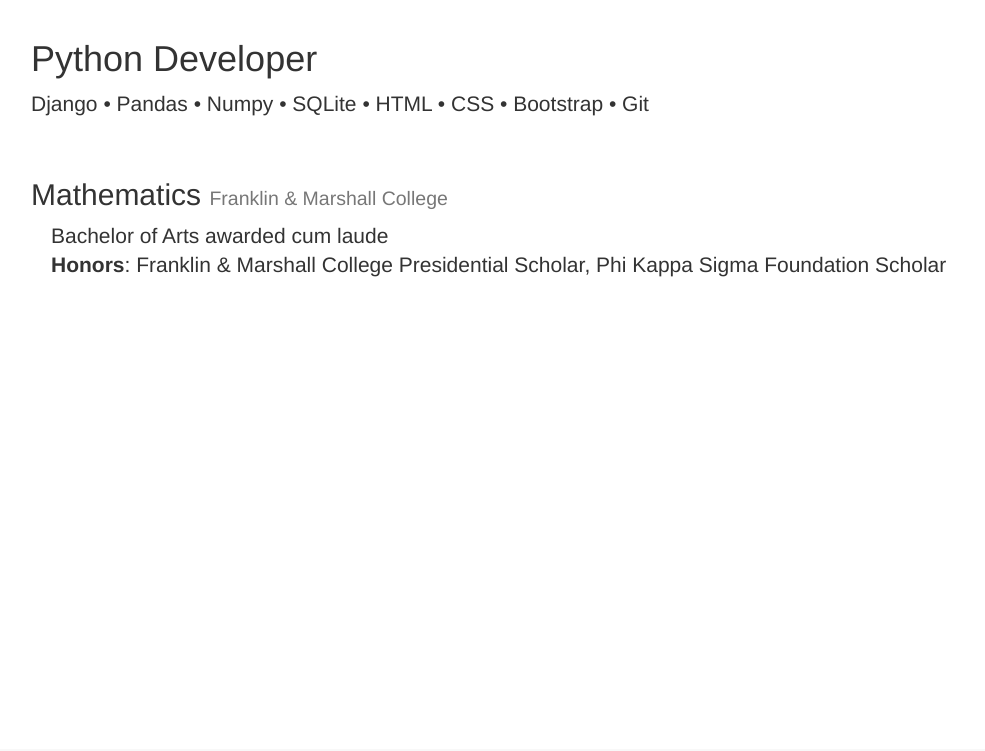
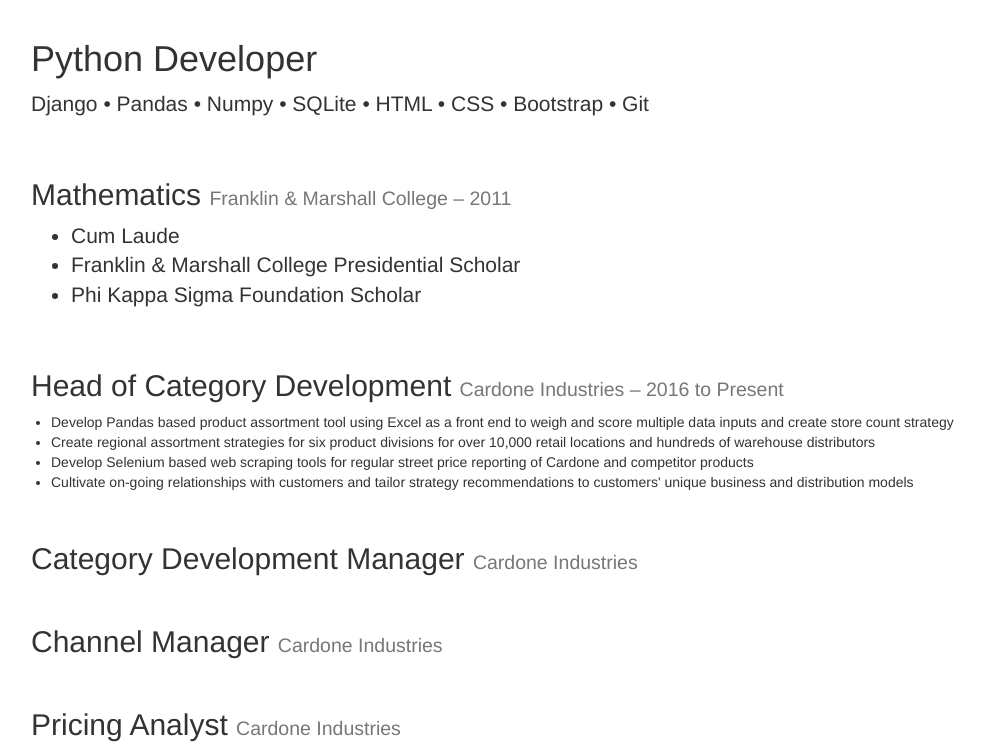
Before and after one commit to mbtomlinson/personal-resume, a Django app: page /resume/ in a window 1280 px wide. Shown: the part 51-802 px from the top of the page, without its empty margins (54-1039 px from the left). Before the commit the page ends 328 px from the top, so only its background shows below. Run offline with Django 3.2, Linux system fonts and the light colour scheme; some libraries are stand-ins or nearby versions.

Commit message:
changing bootstrap templates

```diff
--- a/personal/static/personal/css/starter-template.css
+++ b/personal/static/personal/css/starter-template.css
@@ -1,6 +1,7 @@
 body {
   padding-top: 50px;
 }
+
 .starter-template {
   padding: 40px 15px;
   text-align: center;
--- a/personal/templates/personal/header.html
+++ b/personal/templates/personal/header.html
@@ -42,6 +42,7 @@
       </div>
     </nav>
   </header>
+
   <body>
     <div class="container">
       {% block content %}
--- a/personal/templates/personal/resume.html
+++ b/personal/templates/personal/resume.html
@@ -7,10 +7,36 @@
 	<h1>Python Developer</h1>
 	<p class="lead">Django &bull; Pandas &bull; Numpy &bull; SQLite &bull; HTML &bull; CSS &bull; Bootstrap &bull; Git</p>
 	<br>
-	<h2>Mathematics <small>Franklin & Marshall College</small></h2>
-	<p class="lead" style="padding-left:20px">
-		Bachelor of Arts awarded cum laude<br>
-		<strong>Honors</strong>: Franklin & Marshall College Presidential Scholar, Phi Kappa Sigma Foundation Scholar
+	<h2>Mathematics <small>Franklin & Marshall College &ndash; 2011</small></h2>
+	<ul class="lead">
+		<li>Cum Laude</li>
+		<li>Franklin & Marshall College Presidential Scholar</li>
+		<li>Phi Kappa Sigma Foundation Scholar</li>
+	</ul>
+	<br>
+	<h2>Head of Category Development <small>Cardone Industries &ndash; 2016 to Present</small></h2>
+	<p>
+		<ul style="padding-left:20px">
+			<li>	Develop Pandas based product assortment tool using Excel as a front end to weigh and score multiple data inputs and create store count strategy</li>
+			<li>	Create regional assortment strategies for six product divisions for over 10,000 retail locations and hundreds of warehouse distributors</li>
+			<li>Develop Selenium based web scraping tools for regular street price reporting of Cardone and competitor products</li>
+			<li>Cultivate on-going relationships with customers and tailor strategy recommendations to customers' unique business and distribution models</li>
+		</ul>
+	</p>
+	<br>
+	<h2>Category Development Manager <small>Cardone Industries</small></h2>
+	<p>
+
+	</p>
+	<br>
+	<h2>Channel Manager <small>Cardone Industries</small></h2>
+	<p>
+
+	</p>
+	<br>
+	<h2>Pricing Analyst <small>Cardone Industries</small></h2>
+	<p>
+
 	</p>
 </div>
 
```
